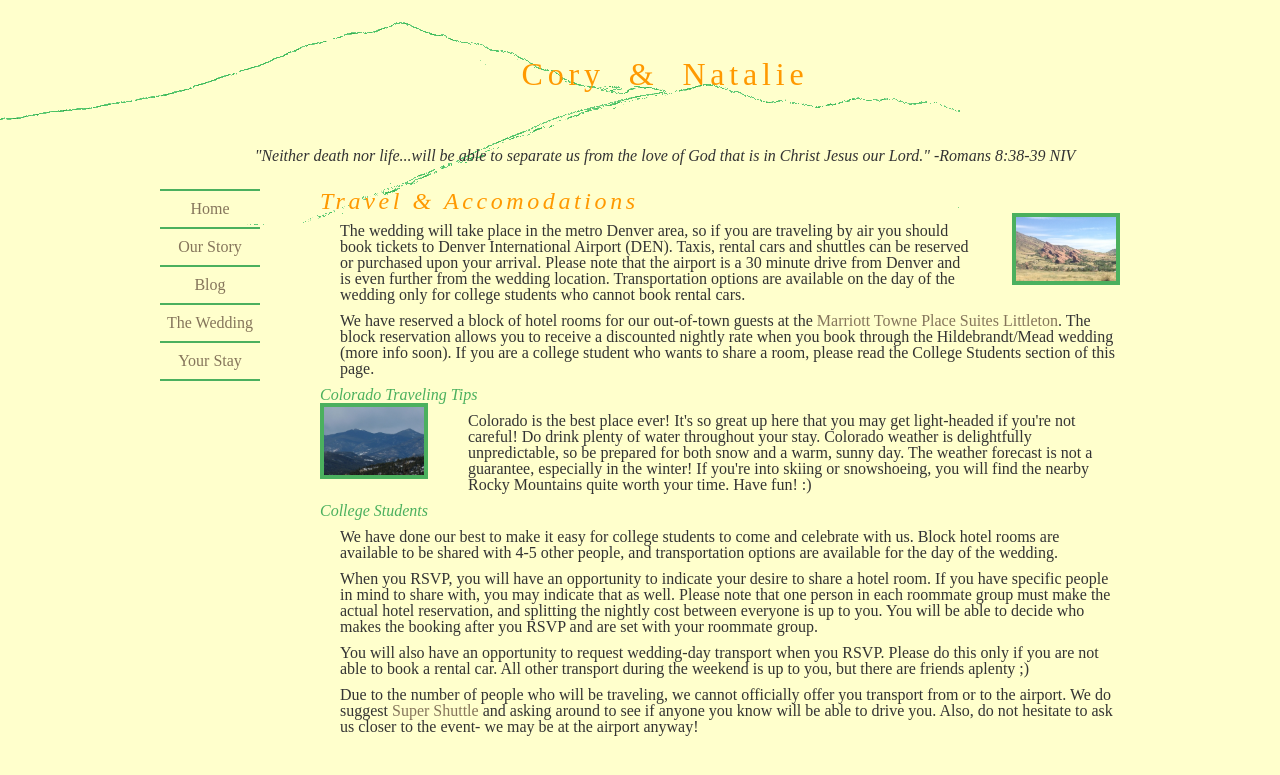
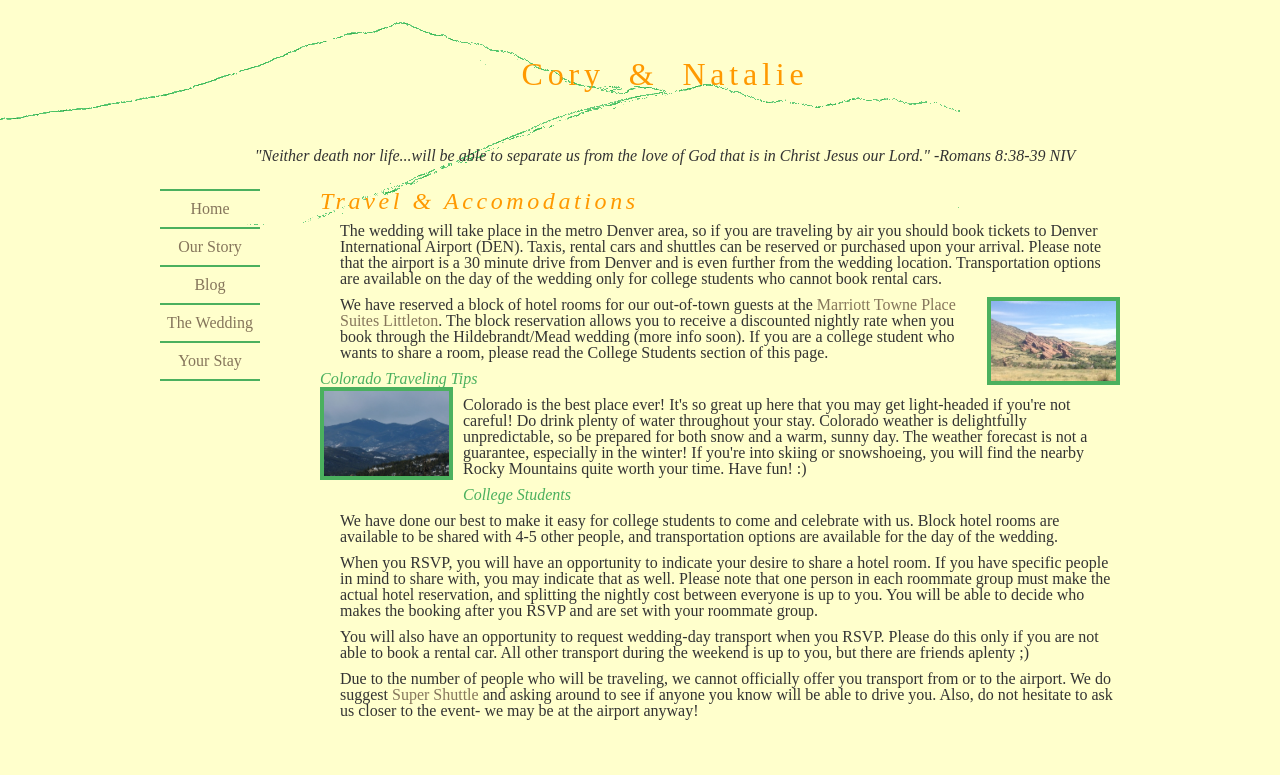
Before and after one commit to natalieh/wedding, a Jekyll site: the page built from travel/index.html, in a window 1280 px wide. Shown: the top 775 px of the page. Built offline with Jekyll 4.4.1, drawn with Linux system fonts in a browser that asks for light colours.

Commit message:
Styling tweaks

```diff
--- a/style.css
+++ b/style.css
@@ -149,15 +149,15 @@ img {
 img.rightimg {
     border: 4px solid #4bb05e;
     float: right;
-    margin: 0 0 10px 40px;
-    width: 100px;
+    margin: 0 0 10px 10px;
+    width: 125px;
 }
 
 img.leftimg {
     border: 4px solid #4bb05e;
     float: left;
-    margin: 0 40px 10px 0;
-    width: 100px;
+    margin: 0 10px 10px 0;
+    width: 125px;
 }
 
 aside {
--- a/travel/index.html
+++ b/travel/index.html
@@ -6,10 +6,10 @@ layout: default
     <div class="pagetitle">
         Travel & Accomodations
     </div>
-    <img class="rightimg" src="colorado2.jpg">
     <p>
         The wedding will take place in the metro Denver area, so if you are traveling by air you should book tickets to Denver International Airport (DEN).  Taxis, rental cars and shuttles can be reserved or purchased upon your arrival.  Please note that the airport is a 30 minute drive from Denver and is even further from the wedding location.  Transportation options are available on the day of the wedding only for college students who cannot book rental cars.
     </p>
+    <img class="rightimg" src="colorado2.jpg">
     <p>
         We have reserved a block of hotel rooms for our out-of-town guests at the <a href="http://www.marriott.com/hotels/travel/dentp-towneplace-suites-denver-southwest-littleton/" target="blank">Marriott Towne Place Suites Littleton</a>.  The block reservation allows you to receive a discounted nightly rate when you book through the Hildebrandt/Mead wedding (more info soon).  If you are a college student who wants to share a room, please read the College Students section of this page.
     </p>
```
